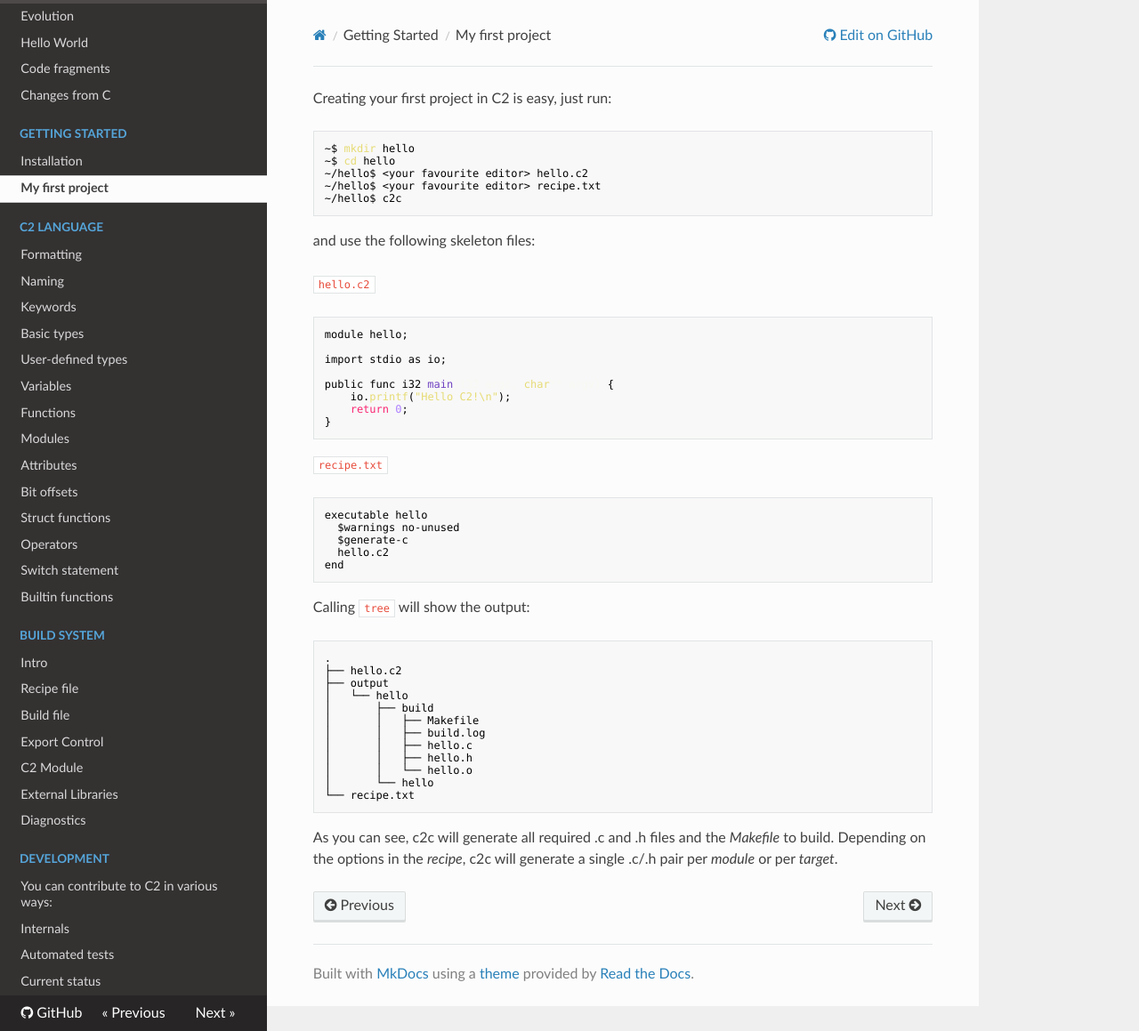
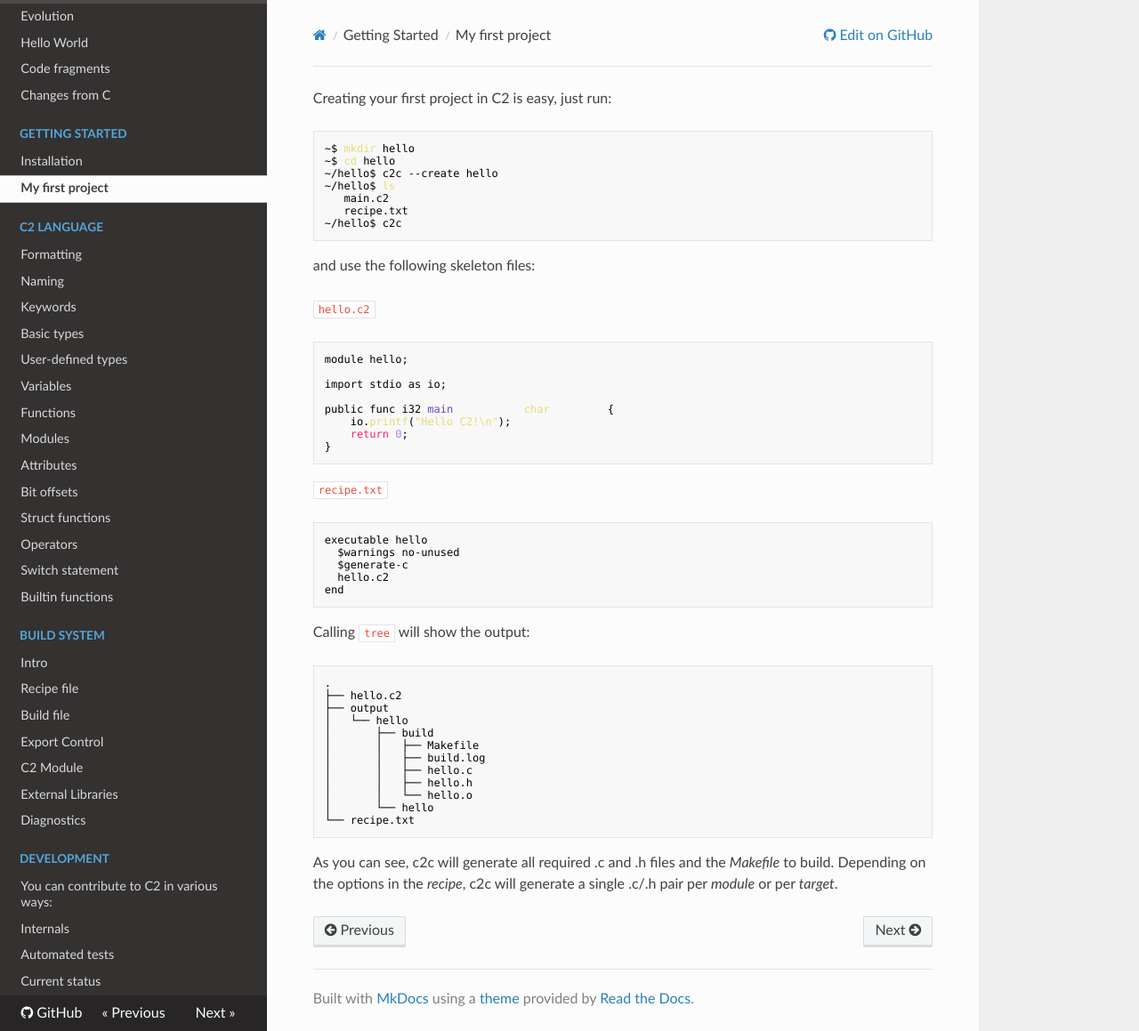
Before and after one commit to c2lang/documentation, an MkDocs documentation site: the page built from documentation/docs/getting_started/my_first_project.md, in a window 1280 px wide and 1159 px high. Shown: the whole window at 89% size. Built offline with MkDocs 1.6.1, drawn with Linux system fonts in a browser that asks for light colours; nearby versions of some CDN libraries; old or Windows-style settings are respelled for this version of MkDocs.

Commit message:
add c2c --create

````diff
--- a/documentation/docs/getting_started/my_first_project.md
+++ b/documentation/docs/getting_started/my_first_project.md
@@ -4,8 +4,10 @@ Creating your first project in C2 is easy, just run:
 ```bash
 ~$ mkdir hello
 ~$ cd hello
-~/hello$ <your favourite editor> hello.c2
-~/hello$ <your favourite editor> recipe.txt
+~/hello$ c2c --create hello
+~/hello$ ls
+   main.c2
+   recipe.txt
 ~/hello$ c2c
 ```
 
````
